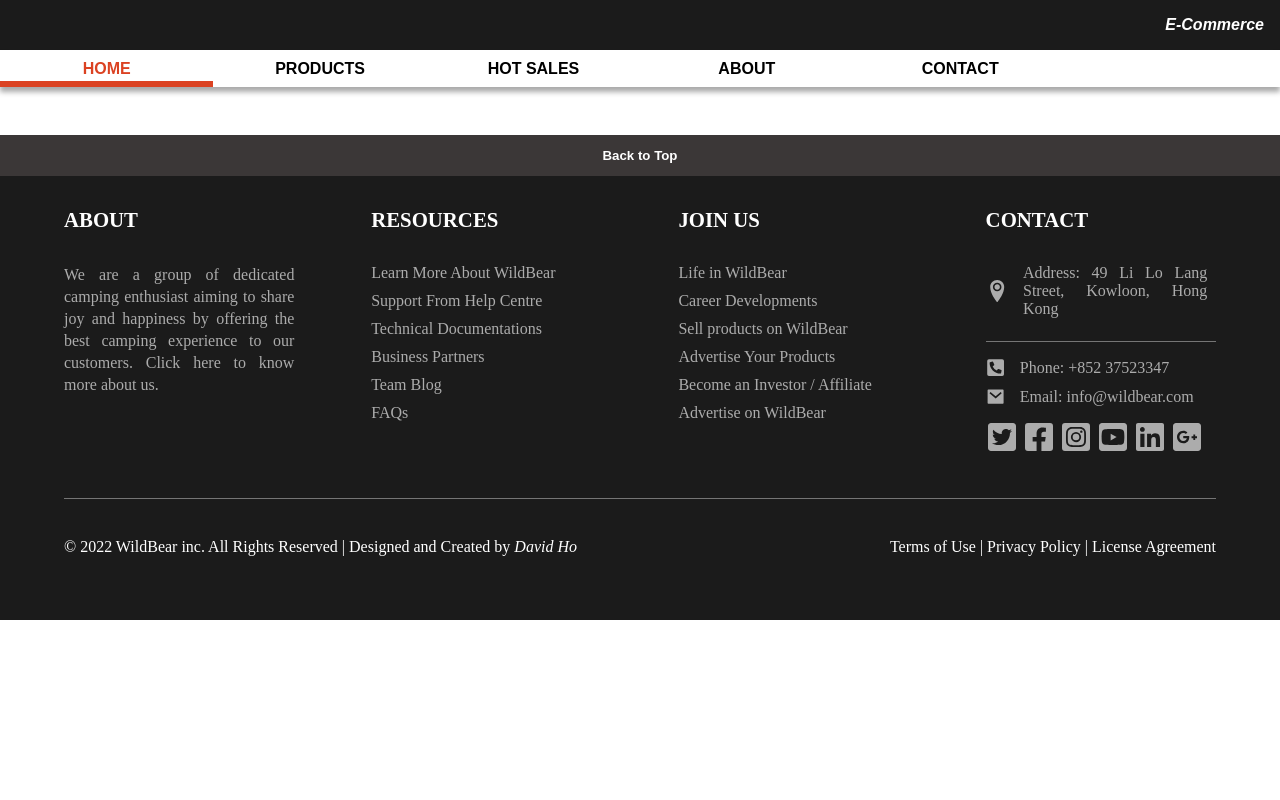
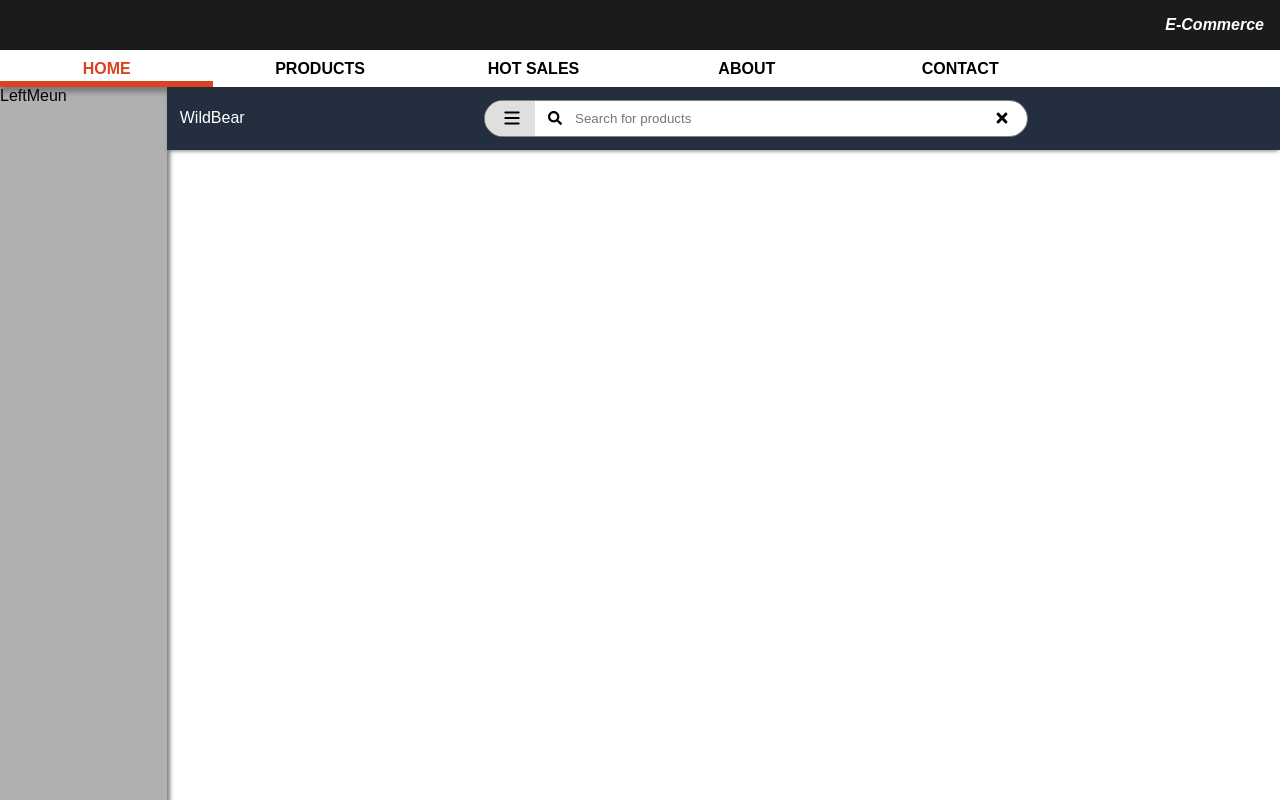
Before and after one commit to davidjpy/wildbear, a React (Create React App) app in the folder frontend/: page /products in a window 1280 px wide. Shown: the top 800 px of the page. Built offline with nearby package versions, Linux system fonts and the light colour scheme.

Commit message:
Add SearchBar

```diff
--- a/frontend/src/components/Layout.css
+++ b/frontend/src/components/Layout.css
@@ -58,7 +58,6 @@ a:-webkit-any-link {
 ========================================= */
 
 .footer {
-    margin-top: 3rem;
     background-color: rgb(27, 27, 27);
 }
 
--- /dev/null
+++ b/frontend/src/features/products/LeftMeun.js
@@ -0,0 +1,11 @@
+const LeftMeun = () => {
+    return (
+        <div className='leftmeun'>
+            <div>
+                LeftMeun
+            </div>
+        </div>
+    )
+}
+
+export default LeftMeun;
--- /dev/null
+++ b/frontend/src/features/products/SearchBar.js
@@ -0,0 +1,32 @@
+import { useState } from 'react';
+import { FaSearch, FaTimes } from 'react-icons/fa';
+import { HiMenu } from 'react-icons/hi';
+
+const SearchBar = () => {
+
+    const [search, setSearch] = useState('');
+
+    const handleSearchChange = (e) => {
+        setSearch(e.target.value);
+    }
+
+    return (
+        <div className='searchbar'>
+            <p>WildBear</p>
+            <div className='searchbar__flexbox'>
+                <div className='searchbar__label searchbar__label--start'>
+                    <HiMenu className=' searchbar__icons searchbar__icons--menu' />
+                </div>
+                <div className='searchbar__label searchbar__label--middle'>
+                    <FaSearch className='searchbar__icons searchbar__icons--search' />
+                </div>
+                <input type='text' onChange={(e) => handleSearchChange(e)} className='searchbar__input' placeholder='Search for products' />
+                <div onClick={() => console.log(search)} className='searchbar__label searchbar__label--end'>
+                    <FaTimes className='searchbar__icons' />
+                </div>
+            </div>
+        </div>
+    );
+}
+
+export default SearchBar;
--- a/frontend/src/pages/HomePage.css
+++ b/frontend/src/pages/HomePage.css
@@ -523,6 +523,7 @@
 .whyus {
     width: 80%;
     margin: auto;
+    padding-bottom: 3rem;
 }
 
 .whyus__about {
@@ -601,6 +602,10 @@
         padding: 0rem 0rem 0rem 1.8rem;
     }
 
+    .whyus__body {
+        font-size: 0.8rem;
+    }
+
     .whyus__arrow {
         margin-right: -27.795px;
         border-top: 27.795px solid transparent;
--- /dev/null
+++ b/frontend/src/pages/ProductPage.css
@@ -0,0 +1,112 @@
+.productpage {
+    display: flex;
+}
+
+.productpage__container {
+    width: 100%;
+}
+
+/* =========================================
+=============== LeftMeun ===================
+========================================= */
+
+.leftmeun {
+    width: 15%;
+    height: 100vh;
+    background-color: rgba(0, 0, 0, 0.308);
+    box-shadow: 3px 0px 4px 0px rgba(0, 0, 0, 0.5);
+}
+
+/* =========================================
+============== SearchBar ===================
+========================================= */
+
+.searchbar {
+    display: flex;
+    align-items: center;
+    background-color: rgb(35,47,62);
+    color: white;
+    padding: 0.8rem;
+    box-shadow: 0px 3px 4px -2px rgba(0, 0, 0, 0.5);
+}
+
+.searchbar__flexbox {
+    display: flex;
+    position: relative;
+    border:1px solid grey;
+    border-radius: 20px;
+    width: 50%;
+    margin: auto;
+    align-items: center;
+}
+
+.searchbar__input {
+    width: 100%;
+    height: 35px;
+    border: none;
+    border-radius: 20px;
+    padding: 1rem 48px 1rem 90px;
+    flex-grow: 2;
+}
+
+.searchbar__input:focus {
+    outline: none;
+}
+
+.searchbar__label {
+    position: absolute;
+    display: flex;
+    justify-content: center;
+    align-items: center;
+}
+
+.searchbar__label--start {
+    border-radius: 20px 0 0 20px;
+    background-color: rgb(223, 223, 223);
+    height: 100%;
+    width: 50px;
+    cursor: pointer;
+}
+
+.searchbar__label--start:hover {
+    background-color: rgb(184, 184, 184);
+}
+
+.searchbar__label--start:active {
+    background-color: rgb(158, 158, 158);
+}
+
+.searchbar__label--middle {
+    height: 100%;
+    width: 40px;
+    left: 50px;
+}
+
+.searchbar__label--end {
+    right: 10px;
+    border-radius: 50%;
+    width: 30px;
+    height: 30px;
+    cursor: pointer;
+}
+
+.searchbar__label--end:hover {
+    background-color: rgb(223, 223, 223);
+}
+
+.searchbar__label--end:active {
+    background-color: rgb(177, 177, 177);
+}
+
+.searchbar__icons {
+    color: black;
+}
+
+.searchbar__icons--search {
+    font-size: 14px;
+}
+
+.searchbar__icons--menu {
+    margin-left: 4px;
+    font-size: 22px;
+}
--- a/frontend/src/pages/ProductPage.js
+++ b/frontend/src/pages/ProductPage.js
@@ -1,6 +1,15 @@
+import './ProductPage.css';
+import SearchBar from '../features/products/SearchBar';
+import LeftMeun from '../features/products/LeftMeun';
+
 const ProductPage = () => {
     return (
-        <></>
+        <div className='productpage'>
+            <LeftMeun />
+            <div className='productpage__container'>
+                <SearchBar />
+            </div>
+        </div>
     );
 }
 
```
